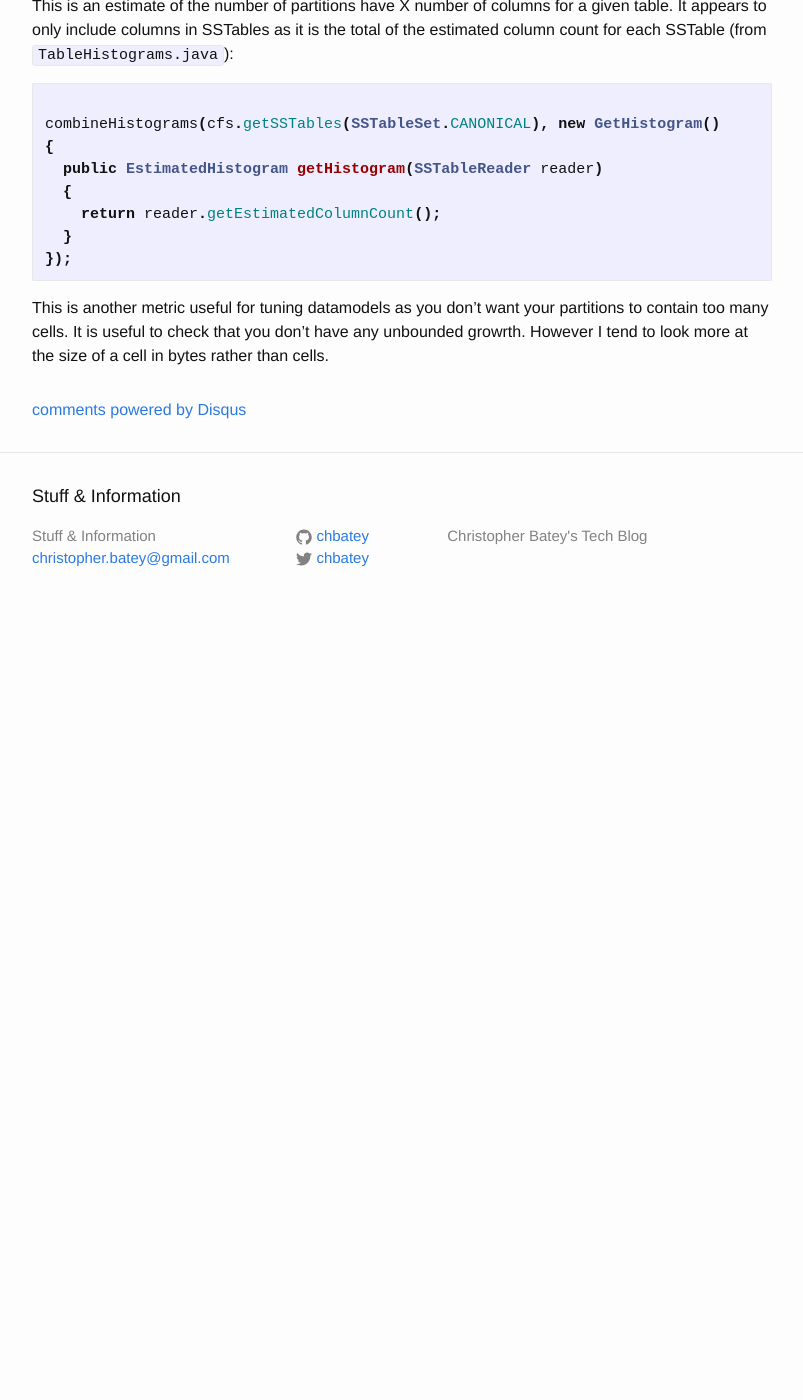
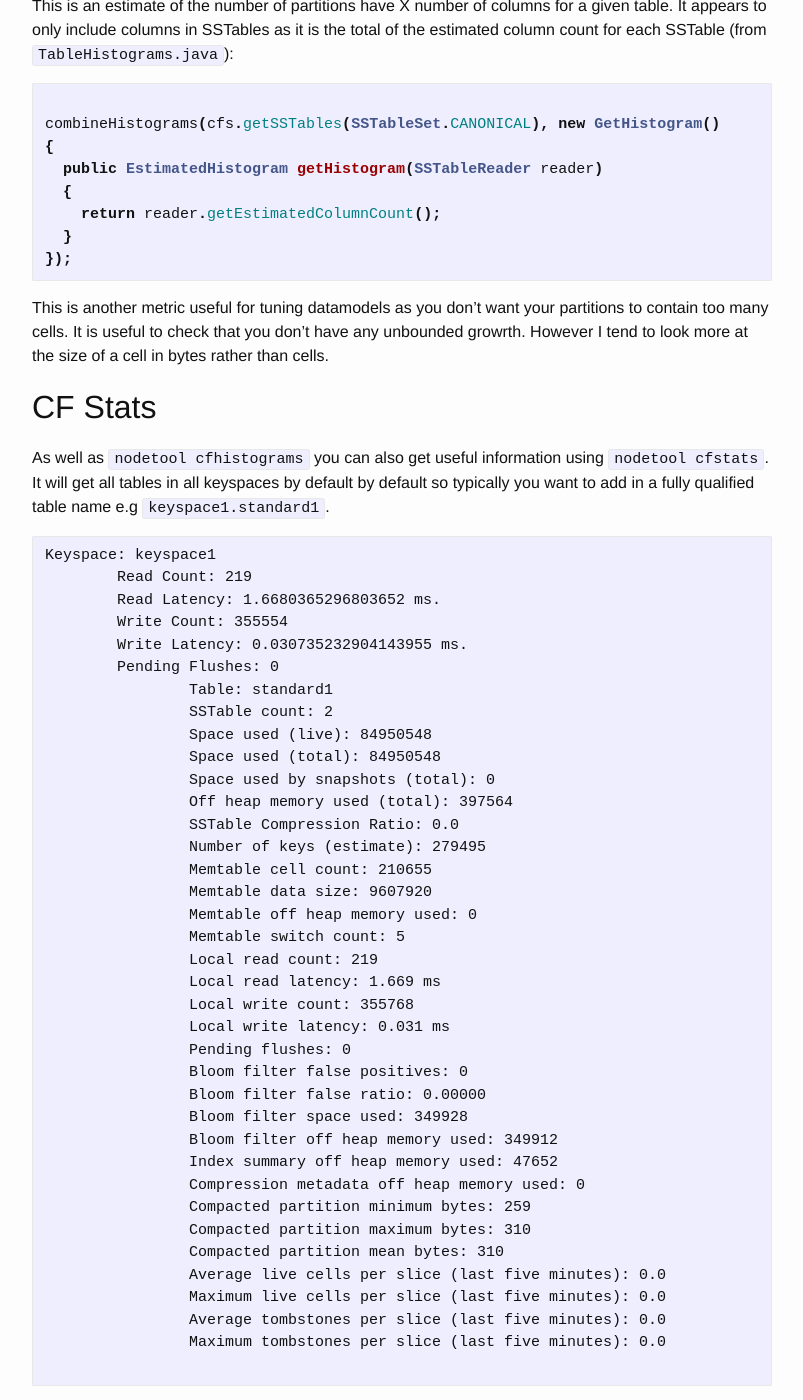
Before and after one commit to chbatey/chbatey.github.io, a Jekyll site: the page built from _posts/2016-04-08-cassandra-columnfamily-metrics.md, in a window 1280 px wide and 1400 px high, scrolled down 2432 px. Shown: the whole window, without its empty margins (238-1041 px from the left). Built offline with Jekyll 4.4.1, drawn with Linux system fonts in a browser that asks for light colours; comment, search, counter and statistics services are not loaded; before the commit the page ends 3062 px from its top, so only the background shows below that; some of the changed text lies outside the part shown.

Commit message:
Add cfstats to column family metrics post

````diff
--- a/_posts/2016-04-08-cassandra-columnfamily-metrics.md
+++ b/_posts/2016-04-08-cassandra-columnfamily-metrics.md
@@ -134,3 +134,74 @@ This is another metric useful for tuning datamodels as you don't want your
 partitions to contain too many cells. It is useful to check that you don't have
 any unbounded growrth. However I tend to look more at the size of a cell
 in bytes rather than cells.
+
+## CF Stats
+
+As well as `nodetool cfhistograms` you can also get useful information using
+`nodetool cfstats`. It will get all tables in all keyspaces by default by
+default so typically you want to add in a fully qualified table name e.g
+`keyspace1.standard1`.
+
+```
+Keyspace: keyspace1
+        Read Count: 219
+        Read Latency: 1.6680365296803652 ms.
+        Write Count: 355554
+        Write Latency: 0.030735232904143955 ms.
+        Pending Flushes: 0
+                Table: standard1
+                SSTable count: 2
+                Space used (live): 84950548
+                Space used (total): 84950548
+                Space used by snapshots (total): 0
+                Off heap memory used (total): 397564
+                SSTable Compression Ratio: 0.0
+                Number of keys (estimate): 279495
+                Memtable cell count: 210655
+                Memtable data size: 9607920
+                Memtable off heap memory used: 0
+                Memtable switch count: 5
+                Local read count: 219
+                Local read latency: 1.669 ms
+                Local write count: 355768
+                Local write latency: 0.031 ms
+                Pending flushes: 0
+                Bloom filter false positives: 0
+                Bloom filter false ratio: 0.00000
+                Bloom filter space used: 349928
+                Bloom filter off heap memory used: 349912
+                Index summary off heap memory used: 47652
+                Compression metadata off heap memory used: 0
+                Compacted partition minimum bytes: 259
+                Compacted partition maximum bytes: 310
+                Compacted partition mean bytes: 310
+                Average live cells per slice (last five minutes): 0.0
+                Maximum live cells per slice (last five minutes): 0.0
+                Average tombstones per slice (last five minutes): 0.0
+                Maximum tombstones per slice (last five minutes): 0.0
+
+```
+
+These metrics are stored per `o.a.c.db.ColumnFamilyStore` in a field of type
+`o.a.c.metrics.TableMetrics` if you're looking at branch older than Cassandra 3
+then it used to be called `o.a.c.metrics.ColumnFamilyMetrics`. Ever so slowly it
+appears that Cassandra class names are beginning to catch up with the current
+terminology.
+
+TIL when looking at the code for these metrics they typically include the figure
+not just for the table but all indexes on that table as well. Cassandra's
+current secondary indexes are stored as internal Cassandra tables albeit with a
+different replication strategy.
+
+```java
+allMemtablesLiveDataSize = createTableGauge("AllMemtablesLiveDataSize", new Gauge<Long>()
+{
+   public Long getValue()
+   {
+      long size = 0;
+      for (ColumnFamilyStore cfs2 : cfs.concatWithIndexes())
+          size += cfs2.getTracker().getView().getCurrentMemtable().getLiveDataSize();
+      return size;
+   }
+});
+```
````
Also changed, not shown: _drafts/changing-the-cluster.md (+1 -1 lines).
